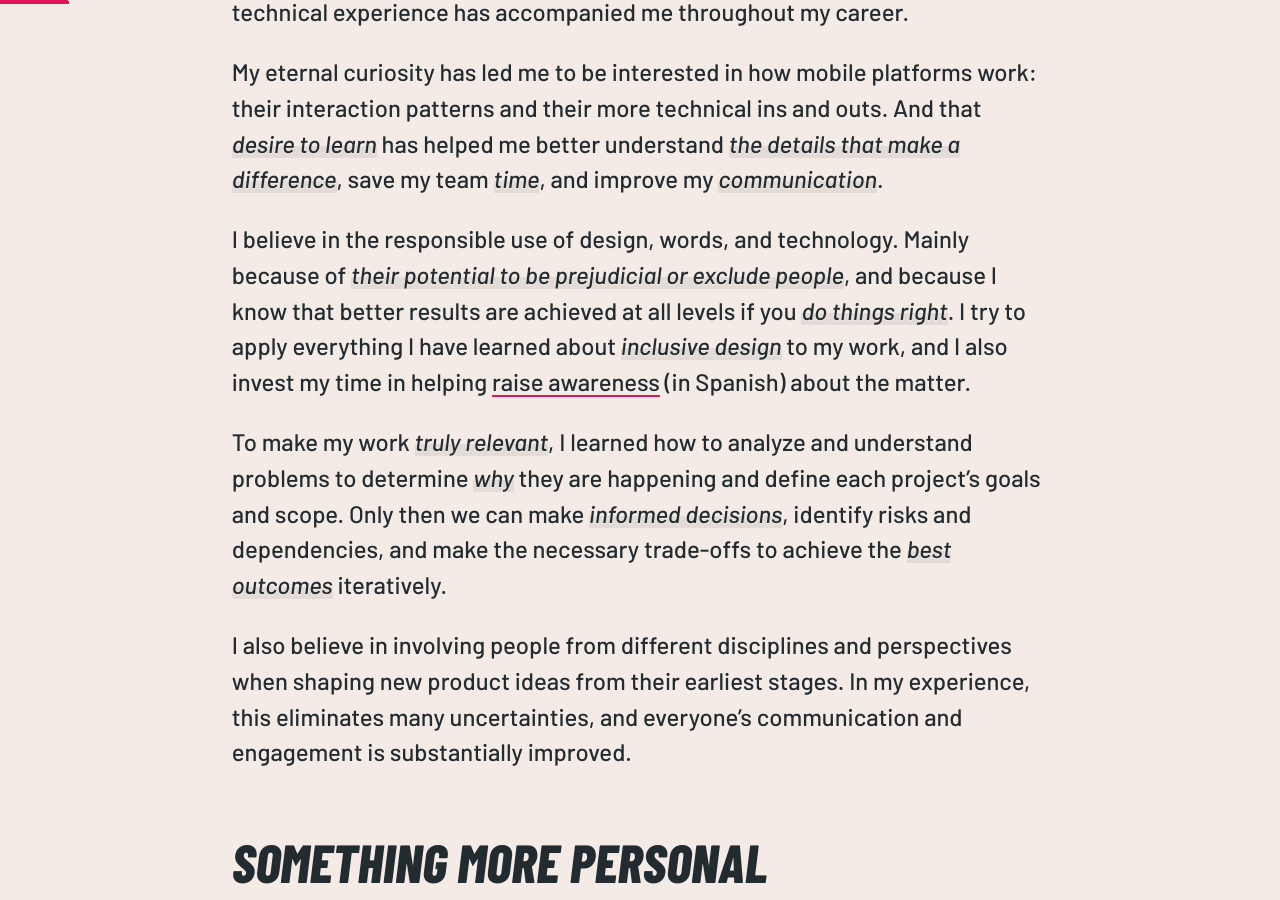
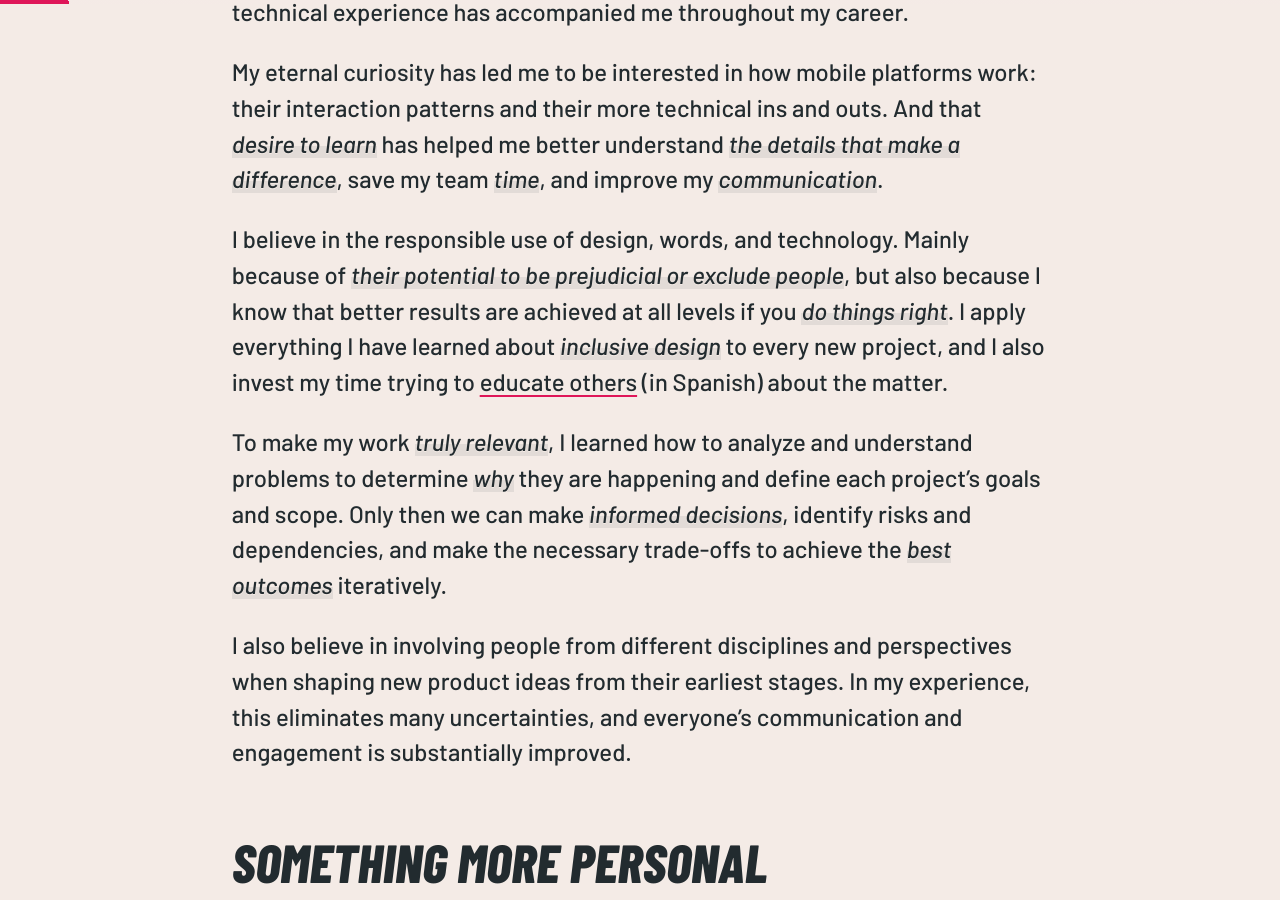
Before and after one commit to intemperie/intemperie.me, a Jekyll site: the page built from _pages/index.html, in a window 1280 px wide and 900 px high, scrolled down 1229 px. Built offline with Jekyll 4.4.1, drawn with Linux system fonts in a browser that asks for light colours.

Commit message:
Rephrasing

```diff
--- a/_pages/index.html
+++ b/_pages/index.html
@@ -43,7 +43,7 @@ body-class: progress-indicator
 
     <p>My eternal curiosity has led me to be interested in how mobile platforms work: their interaction patterns and their more technical ins and outs. And that <em>desire to learn</em> has helped me better understand <em>the details that make a difference</em>, save my team <em>time</em>, and improve my <em>communication</em>.</p>
 
-    <p>I believe in the responsible use of design, words, and technology. Mainly because of <em>their potential to be prejudicial or exclude people</em>, and because I know that better results are achieved at all levels if you <em>do things right</em>. I try to apply everything I have learned about <em>inclusive design</em> to my work, and I also invest my time in helping <a href="https://www.youtube.com/watch?v=DfIvGBnF4iY">raise awareness</a> (in Spanish) about the matter.</p>
+    <p>I believe in the responsible use of design, words, and technology. Mainly because of <em>their potential to be prejudicial or exclude people</em>, but also because I know that better results are achieved at all levels if you <em>do things right</em>. I apply everything I have learned about <em>inclusive design</em> to every new project, and I also invest my time trying to <a href="https://www.youtube.com/watch?v=DfIvGBnF4iY">educate others</a> (in Spanish) about the matter.</p>
 
     <p>To make my work <em>truly relevant</em>, I learned how to analyze and understand problems to determine <em>why</em> they are happening and define each project’s goals and scope. Only then we can make <em>informed decisions</em>, identify risks and dependencies, and make the necessary trade-offs to achieve the <em>best outcomes</em> iteratively.</p>
 
```
